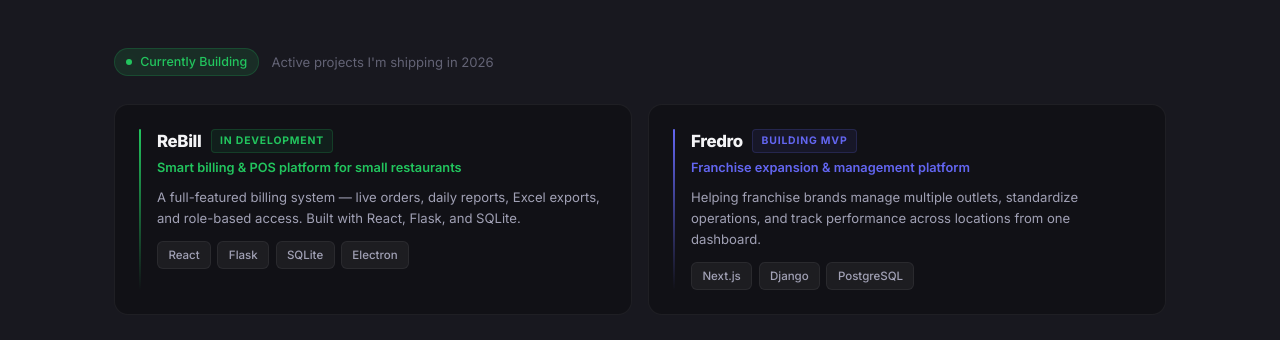
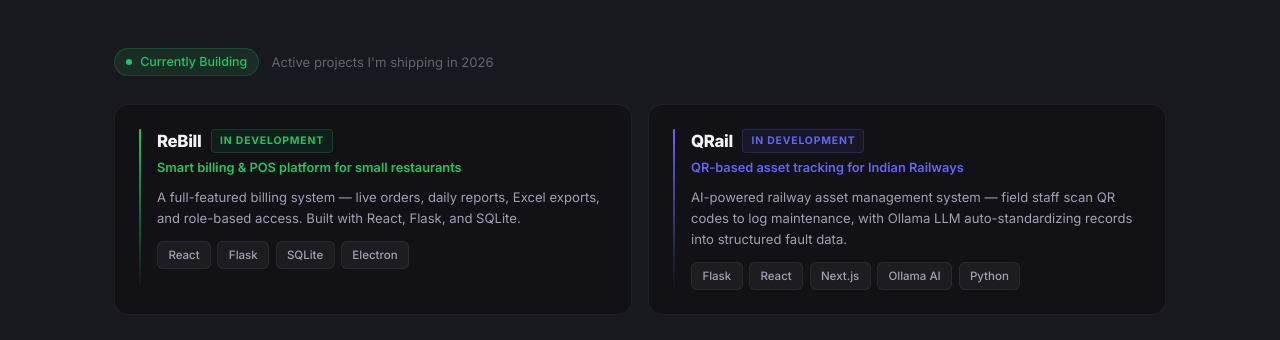
Before and after one commit to DhruvGohel46/portfolio, a Next.js app: page / in a window 1280 px wide. Shown: the part 1580-1920 px from the top of the page. Built offline with nearby package versions, Linux system fonts and the light colour scheme.

Commit message:
Update CurrentlyBuilding.js

```diff
--- a/components/CurrentlyBuilding.js
+++ b/components/CurrentlyBuilding.js
@@ -10,12 +10,12 @@ const CURRENT_PROJECTS = [
         tech: ['React', 'Flask', 'SQLite', 'Electron'],
     },
     {
-        name: 'Fredro',
-        tagline: 'Franchise expansion & management platform',
-        stage: 'Building MVP',
+        name: 'QRail',
+        tagline: 'QR-based asset tracking for Indian Railways',
+        stage: 'In Development',
         stageColor: '#6366f1',
-        desc: 'Helping franchise brands manage multiple outlets, standardize operations, and track performance across locations from one dashboard.',
-        tech: ['Next.js', 'Django', 'PostgreSQL'],
+        desc: 'AI-powered railway asset management system — field staff scan QR codes to log maintenance, with Ollama LLM auto-standardizing records into structured fault data.',
+        tech: ['Flask', 'React', 'Next.js', 'Ollama AI', 'Python'],
     },
 ];
 
```
